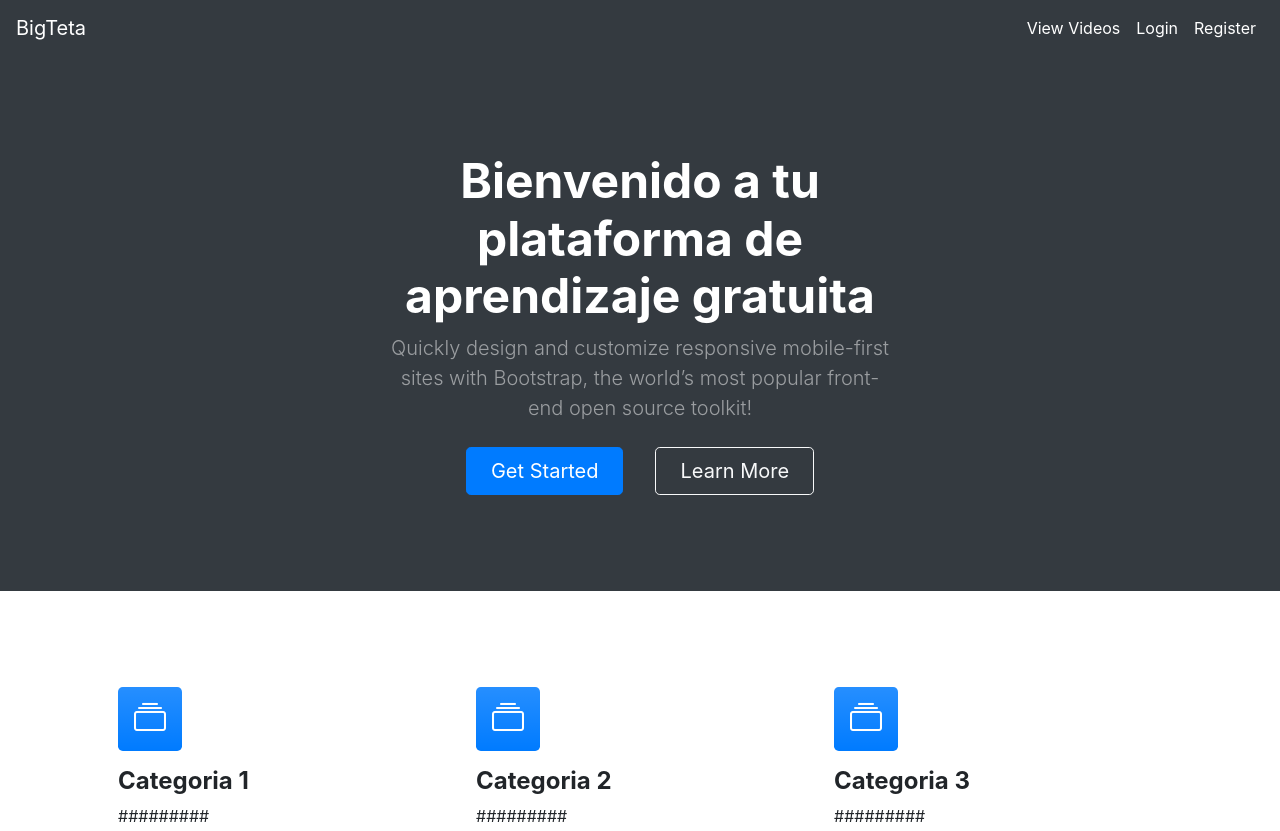
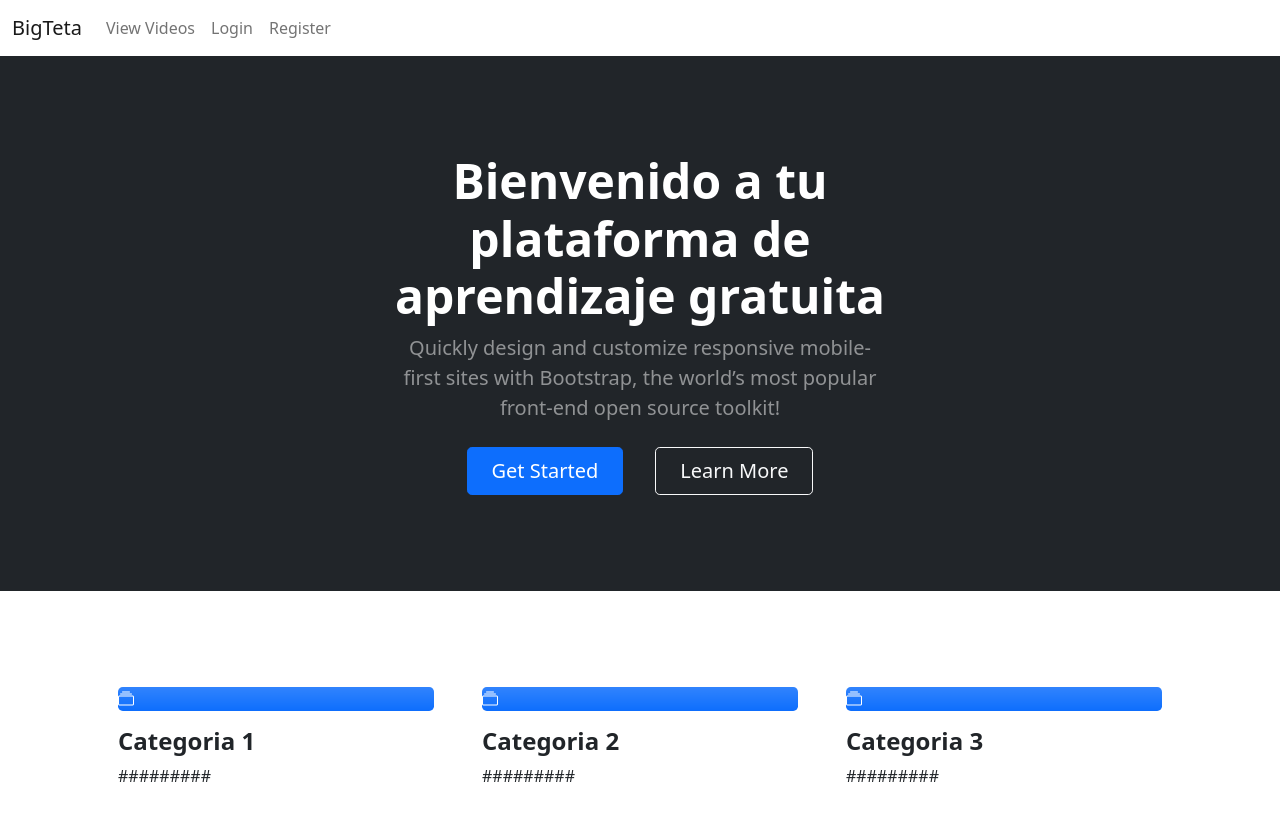
Before and after one commit to warleon/IS-project, a Django app: page /home in a window 1280 px wide. Shown: the top 831 px of the page. Run offline with Django 4.2, Linux system fonts and the light colour scheme; some libraries are stand-ins or nearby versions.

Commit message:
fix: Base template and CDNs

```diff
--- a/webServer/project/Webserver/BigTeta/templates/base.html
+++ b/webServer/project/Webserver/BigTeta/templates/base.html
@@ -4,19 +4,25 @@
 <!DOCTYPE html>
 <html>
   <head>
-        <meta charset="utf-8">
-        <title>{% block title %}BigTeta{% endblock %}</title>
+    <meta charset="UTF-8">
+    <title>
+      {% block title %}BigTeta{% endblock %}
+    </title>
 
-        <meta charset="utf-8" />
-        <meta name="viewport" content="width=device-width, initial-scale=1, shrink-to-fit=no" />
-        <meta name="description" content="" />
-        <meta name="author" content="" />
-        <!-- Bootstrap icons-->
-        <link href="https://cdn.jsdelivr.net/npm/bootstrap-icons@1.4.1/font/bootstrap-icons.css" rel="stylesheet" />
-        <!-- Core theme CSS (includes Bootstrap)-->
-        <link href="{% static  '/theme/css/styles.css'  %}" rel="stylesheet" />
+    <meta name="viewport" content="width=device-width, initial-scale=1, shrink-to-fit=no"/>
+    <meta name="author" content="BigTeta"/>
 
-        <link href="{% static  '/css/main.css'  %}" rel="stylesheet" />
+    <!-- Bootstrap CSS -->
+    <link href="https://cdn.jsdelivr.net/npm/bootstrap@5.1.3/dist/css/bootstrap.min.css" rel="stylesheet"
+    integrity="sha384-1BmE4kWBq78iYhFldvKuhfTAU6auU8tT94WrHftjDbrCEXSU1oBoqyl2QvZ6jIW3" crossorigin="anonymous">
+
+    <!-- Bootstrap icons -->
+    <link href="https://cdn.jsdelivr.net/npm/bootstrap-icons@1.8.3/font/bootstrap-icons.css" rel="stylesheet">
+
+    <!-- BigTeta CSS -->
+
+    <!-- BigTeta favicon -->
+    <link rel="shortcut icon" type="image/png" href="{% static 'images/favicon.ico' %}"/>
   </head>
   <body>
     {% include 'navbar.html' %}
@@ -24,13 +30,12 @@
       {% block content%}
       {% endblock %}
     </main>
+
     <!-- Bootstrap core JS-->
-        <script src="https://cdn.jsdelivr.net/npm/bootstrap@5.1.3/dist/js/bootstrap.bundle.min.js"></script>
-        <!-- Core theme JS-->
-        <!-- * * * * * * * * * * * * * * * * * * * * * * * * * * * * * * * * * * * * * * * -->
-        <!-- *                               SB Forms JS                               * -->
-        <!-- * Activate your form at https://startbootstrap.com/solution/contact-forms * -->
-        <!-- * * * * * * * * * * * * * * * * * * * * * * * * * * * * * * * * * * * * * * *-->
+    <script src="https://cdn.jsdelivr.net/npm/bootstrap@5.1.3/dist/js/bootstrap.bundle.min.js"
+      integrity="sha384-ka7Sk0Gln4gmtz2MlQnikT1wXgYsOg+OMhuP+IlRH9sENBO0LRn5q+8nbTov4+1p" crossorigin="anonymous"></script>
+
+    <!-- SB Forms JS -->
     <script src="https://cdn.startbootstrap.com/sb-forms-latest.js"></script>
   </body>
 </html>
--- a/webServer/project/Webserver/BigTeta/templates/index.html
+++ b/webServer/project/Webserver/BigTeta/templates/index.html
@@ -4,7 +4,7 @@
 {% block title %} Home {% endblock %}
 
 {% block content %}
-<header class="bg-dark py-5">
+<header class="bg-dark py-5 position-relative">
     <div class="container px-5">
         <div class="row gx-5 justify-content-center">
             <div class="col-lg-6">
--- a/webServer/project/Webserver/BigTeta/templates/navbar.html
+++ b/webServer/project/Webserver/BigTeta/templates/navbar.html
@@ -1,52 +1,42 @@
 <html lang="en">
-  <head>
-    <!-- Required meta tags -->
-    <meta charset="utf-8">
-    <meta name="viewport" content="width=device-width, initial-scale=1, shrink-to-fit=no">
 
-    <!-- Bootstrap CSS -->
-    <link rel="stylesheet" href="https://stackpath.bootstrapcdn.com/bootstrap/4.3.1/css/bootstrap.min.css" integrity="sha384-ggOyR0iXCbMQv3Xipma34MD+dH/1fQ784/j6cY/iJTQUOhcWr7x9JvoRxT2MZw1T" crossorigin="anonymous">
-
-    <title>Hello, world!</title>
-  </head>
-<nav class="navbar navbar-expand-lg navbar-dark bg-dark">
-  <a class="navbar-brand" href="home">BigTeta</a>
-  <button class="navbar-toggler" type="button" data-toggle="collapse" data-target="#navbarSupportedContent" aria-controls="navbarSupportedContent" aria-expanded="false" aria-label="Toggle navigation">
+<!-- Navbar -->
+<nav class="navbar navbar-expand-lg navbar-light bg-white">
+  <div class="container-fluid">
+    <button
+        class="navbar-toggler"
+        type="button"
+        data-bs-toggle="collapse"
+        data-bs-target="#navbarSupportedContent"
+        aria-controls="navbarSupportedContent"
+        aria-expanded="false"
+        aria-label="Toggle navigation"
+      >
       <span class="navbar-toggler-icon"></span>
     </button>
 
     <div class="collapse navbar-collapse" id="navbarSupportedContent">
-    <ul class="navbar-nav ml-auto">
-
-      {# Will know if user is logged in or not#}
+      <a class="navbar-brand" href="home">BigTeta</a>
+      <ul class="navbar-nav me-auto mb-2 mb-lg-0">
         <li class="nav-item active">
-        <a class="nav-link" href="showFiles">View Videos</a>
+          <a class="nav-link" href="{% url 'BigTeta:showFiles' %}">View Videos</a>
         </li>
         {% if user.is_authenticated %}
-
-      <li class="nav-item active">
-        <a class="nav-link" href="upload">Upload Files</a>
+        <li class="nav-item">
+          <a class="nav-link" href="{% url 'BigTeta:upload' %}">Upload Files</a>
         </li>
-      <li class="nav-item active">
-        <a class="nav-link" href="logout">Logout</a>
+        <li class="nav-item">
+          <a class="nav-link" href="{% url 'BigTeta:logout' %}">Logout</a>
         </li>
-
-
-
-
-
         {% else %}
-      <li class="nav-item active">
-        <a class="nav-link" href="login">Login</a>
+        <li class="nav-item">
+          <a class="nav-link" href="{% url 'BigTeta:login' %}">Login</a>
         </li>
-
-        <li class="nav-item active">
-        <a class="nav-link" href="register">Register</a>
+        <li class="nav-item">
+          <a class="nav-link" href="{% url 'BigTeta:register' %}">Register</a>
         </li>
-
         {% endif%}
-
       </ul>
-
+    </div>
   </div>
 </nav>
--- a/webServer/project/Webserver/BigTeta/urls.py
+++ b/webServer/project/Webserver/BigTeta/urls.py
@@ -1,8 +1,7 @@
 from django.urls import path
-from django.views.generic.base import TemplateView
-
 from . import views
 from . import api
+
 app_name = 'BigTeta'
 urlpatterns = [
     path('', views.showFiles, name='showVideos'),
@@ -14,6 +13,5 @@ urlpatterns = [
     path('getvideos', api.get_video_by_title, name='getVideos'),
     path('showFiles', views.showFiles, name='showFiles'),
     path('upload', views.upload, name='upload'),
-    path('prueba', views.prueba, name='prueba'),
-
+    path('prueba', views.prueba, name='prueba')
 ]
```
Also changed, not shown: webServer/project/Webserver/BigTeta/api.py (line endings or trailing spaces), webServer/project/Webserver/BigTeta/images/favicon.ico (deleted), webServer/project/Webserver/BigTeta/templates/showVideo.html (line endings or trailing spaces), webServer/project/Webserver/db.sqlite3 (deleted), webServer/project/Webserver/static/images/favicon.ico (added). Lines whose indentation alone changed are shown as unchanged.
